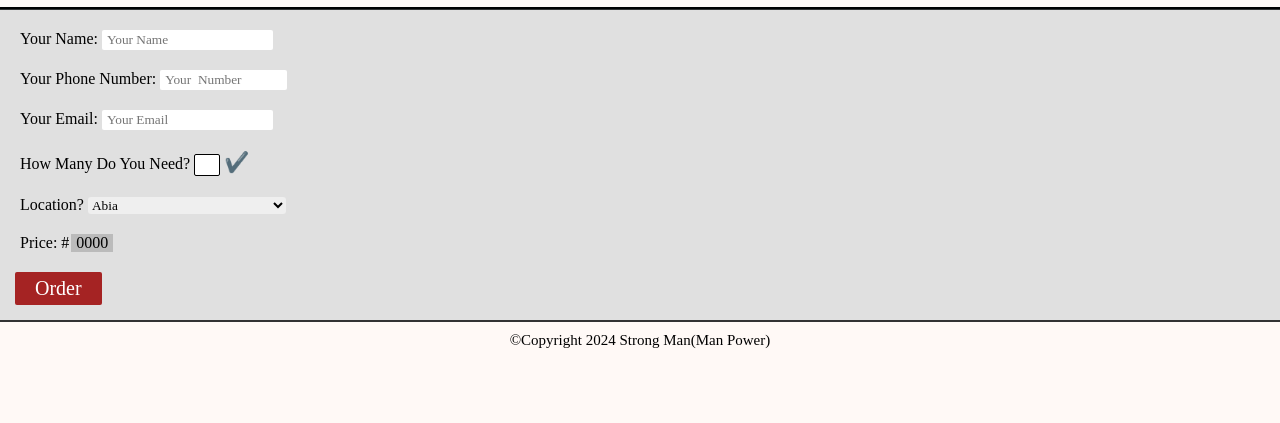
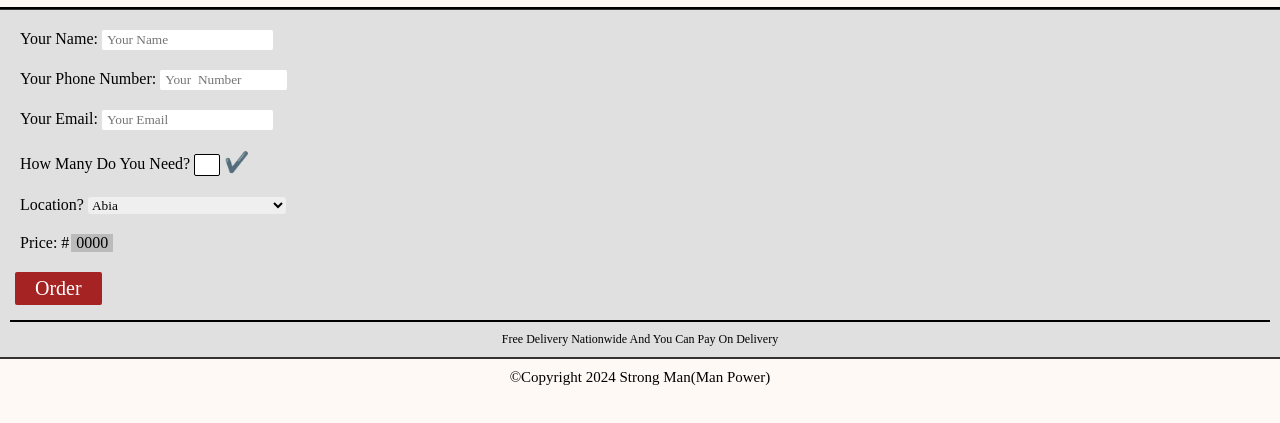
Before and after one commit to Devsamzy/Client-web, a plain HTML site: page order.html in a window 1280 px wide. Shown: the part 157-580 px from the top of the page. Drawn offline with Linux system fonts and the light colour scheme; a web font is replaced by a local one.

Commit message:
Add files via upload

```diff
--- a/order.html
+++ b/order.html
@@ -102,6 +102,9 @@
            </div>
          </div>
          <button id="orderbtn" onclick="order()">Order</button>
+         <hr>
+         <p style="font-size: 12px; margin-top: 10px;text-align: center">Free Delivery Nationwide and you can pay on delivery
+</p>
      </div>
 
    </div>
```
Also changed, not shown: index.html (+3 -2 lines).
